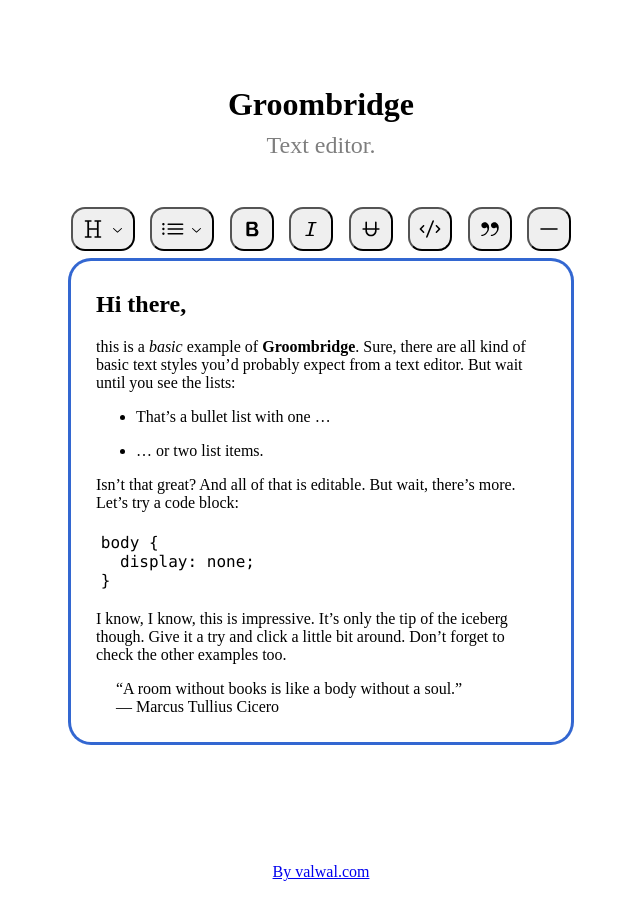
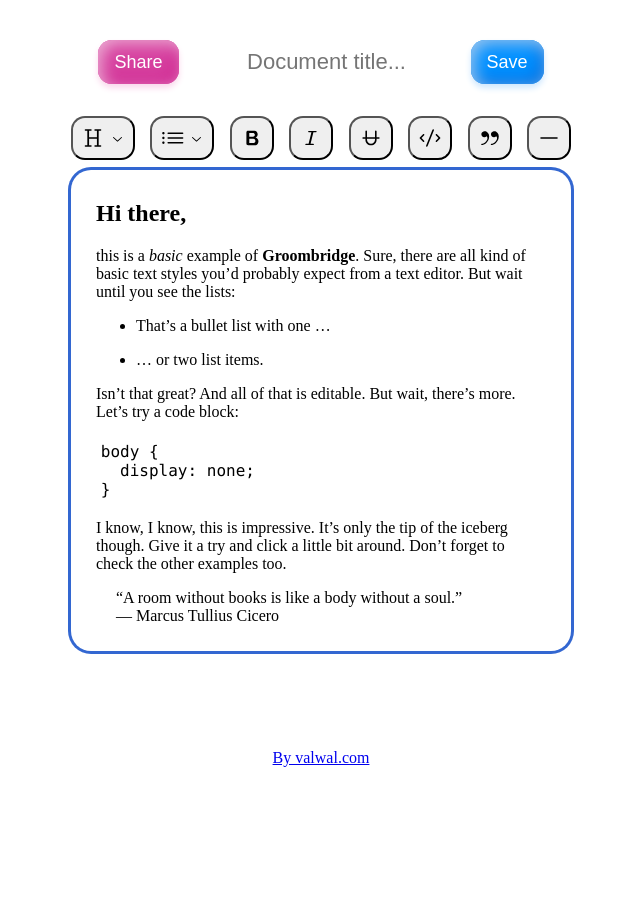
Before and after one commit to ValentinWalter/Groombridge, a Next.js app: page / in a window 1280 px wide. Shown: the top 920 px of the page, without its empty margins (319-959 px from the left). After the commit the page ends 816 px from the top, so only its background shows below. Built offline with nearby package versions, Linux system fonts and the light colour scheme.

Commit message:
Create dummy titlebar

```diff
--- /dev/null
+++ b/components/Titlebar.tsx
@@ -0,0 +1,15 @@
+import styles from "styles/Titlebar.module.scss"
+
+export default function Titlebar() {
+  return (
+    <div className={styles.titlebar}>
+      <button className={styles.share}>Share</button>
+      <div className={styles.branding}>
+        {/* <h1>Groombridge</h1>
+        <p>Text editor.</p> */}
+        <input className={styles.textfield} type="text" placeholder="Document title..." />
+      </div>
+      <button className={styles.save}>Save</button>
+    </div>
+  )
+}
--- a/pages/index.tsx
+++ b/pages/index.tsx
@@ -2,6 +2,7 @@ import type { NextPage } from "next"
 import Head from "next/head"
 import styles from "styles/Home.module.scss"
 import Editor from "components/Editor"
+import Titlebar from "components/Titlebar"
 
 const Home: NextPage = () => {
   return (
@@ -12,9 +13,11 @@ const Home: NextPage = () => {
         <link rel="icon" href="/favicon.ico" />
       </Head>
 
+      <nav>
+        <Titlebar />
+      </nav>
+
       <main className={styles.main}>
-        <h1 className={styles.title}>Groombridge</h1>
-        <p className={styles.description}>Text editor.</p>
         <Editor />
       </main>
 
--- a/styles/Home.module.scss
+++ b/styles/Home.module.scss
@@ -8,11 +8,10 @@
 }
 
 .main {
-  padding: 5rem 0;
+  padding: 0;
   flex: 1;
   display: flex;
   flex-direction: column;
-  justify-content: center;
   align-items: center;
   width: 100%;
 }
@@ -25,20 +24,3 @@
   justify-content: center;
   align-items: center;
 }
-
-.title {
-  margin: 0;
-  line-height: 1;
-  font-size: 2rem;
-}
-
-.title,
-.description {
-  text-align: center;
-}
-
-.description {
-  font-size: 1.5rem;
-  opacity: 0.5;
-  margin: 0.5em 0 2em 0;
-}
--- /dev/null
+++ b/styles/Titlebar.module.scss
@@ -0,0 +1,66 @@
+.titlebar {
+  display: flex;
+	align-items: center;
+  justify-content: space-between;
+  margin: 32px 0;
+
+  button {
+    font-size: 18px;
+    border: none;
+    color: white;
+    padding: 10px 16px;
+    border-radius: 14px;
+    transition: transform 0.4s ease-out;
+    height: 44px;
+
+    &:hover {
+      transform: scale(1.15);
+      cursor: pointer;
+    }
+
+    &:active {
+      transform: scale(1);
+    }
+  }
+
+  .textfield {
+    font-size: 22px;
+    text-align: center;
+    border: none;
+    background: none;
+		width: 100%;
+
+		&:focus {
+			outline: none;
+		}
+  }
+
+  .share {
+    background: #d6409f;
+    box-shadow: 0 4px 6px 0 #fad8ec, inset 4px 4px 16px 0 #ecadd4,
+      inset -4px -4px 16px 0 #cd1d8d;
+  }
+
+  .save {
+    background: #0090ff;
+    box-shadow: 0 4px 6px 0 #cee7fe, inset 4px 4px 16px 0 #96c7f2,
+      inset -4px -4px 16px 0 #006adc;
+  }
+}
+
+.branding {
+  text-align: center;
+		width: 100%;
+
+  h1 {
+    margin: 0;
+    line-height: 1;
+    font-size: 2rem;
+  }
+
+  p {
+    font-size: 1.5rem;
+    opacity: 0.5;
+    margin: 0.5em 0 2em 0;
+  }
+}
--- a/styles/globals.css
+++ b/styles/globals.css
@@ -9,6 +9,10 @@ body {
   font-family: -apple-system, BlinkMacSystemFont, Segoe UI, Roboto, Oxygen, Ubuntu,
     Cantarell, Fira Sans, Droid Sans, Helvetica Neue, sans-serif;
   background-color: var(--mauve2);
+}
+
+nav {
+  width: 100%;
 }
 
 a {
```
